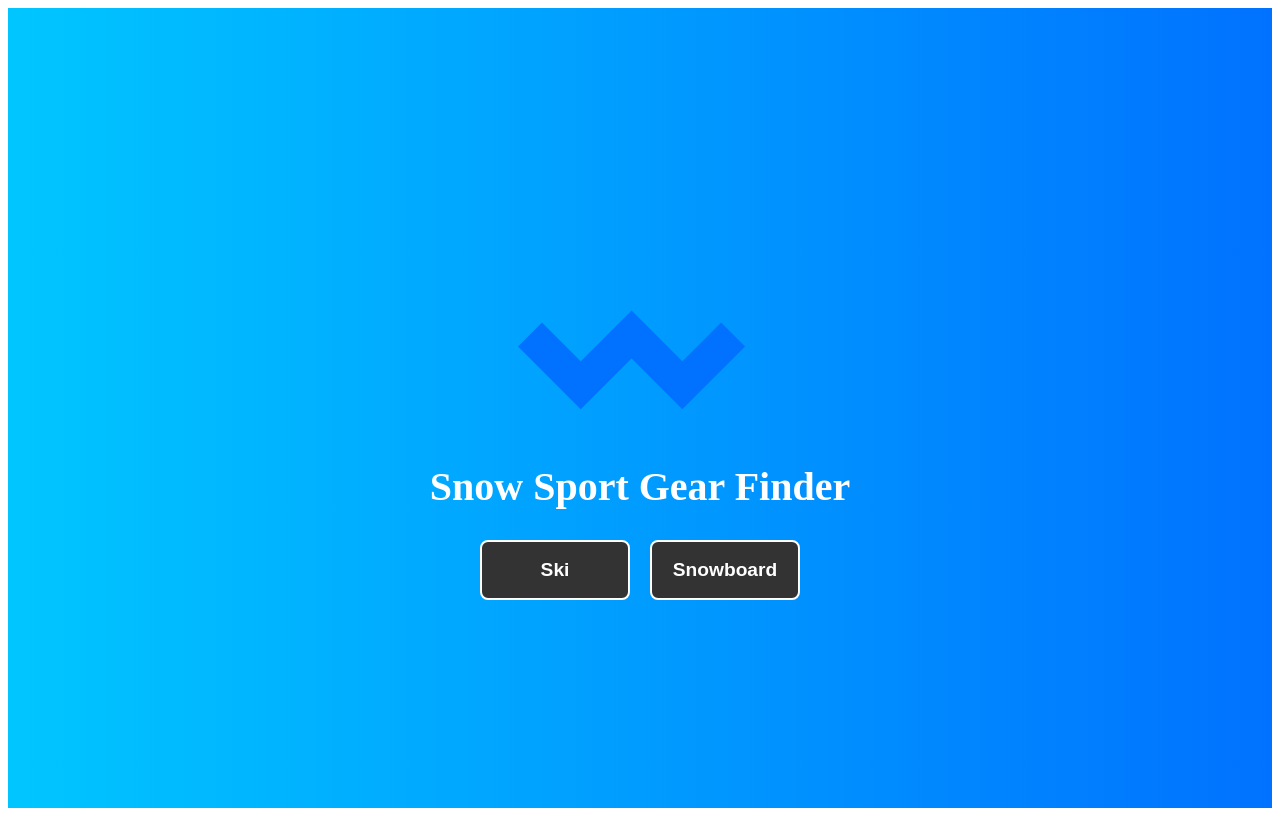
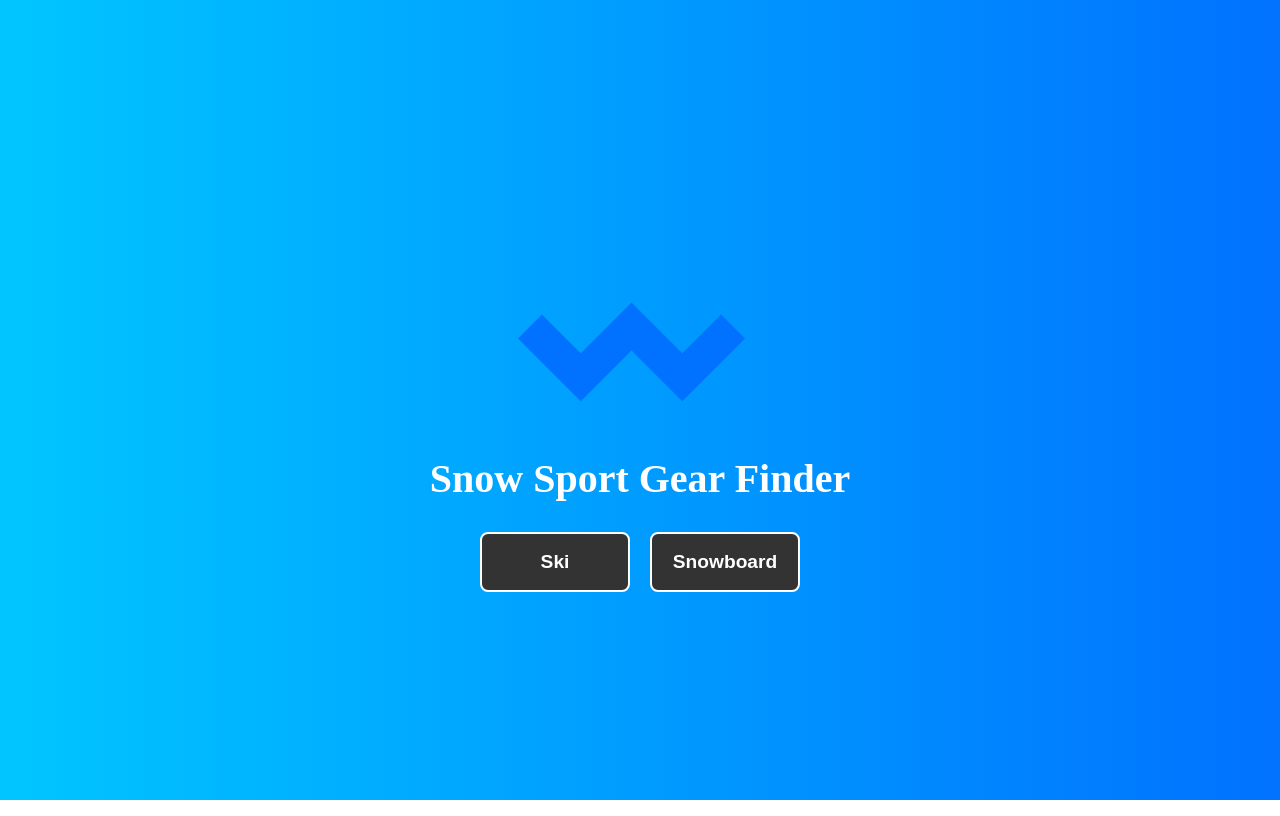
Before and after one commit to ShawnPeotic021/Ski_Recommendation_Web, a React (Vite) app: page / in a window 1280 px wide. Built offline with nearby package versions, Linux system fonts and the light colour scheme.

Commit message:
remove the white edge on the background

```diff
--- a/src/index.css
+++ b/src/index.css
@@ -1,3 +1,11 @@
+body {
+  margin: 0;
+  padding: 0;
+  width: 100%;
+  height: 100%;
+  overflow-x: hidden;
+}
+
 /* Ensure full-page height and center items */
 .app-container {
   display: flex;
```
